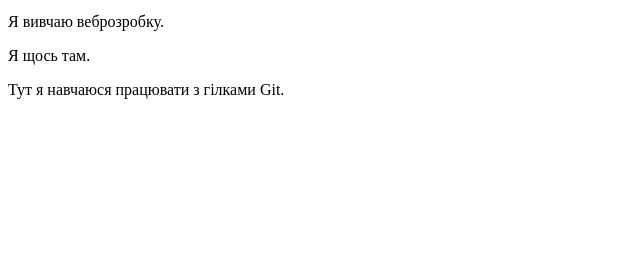
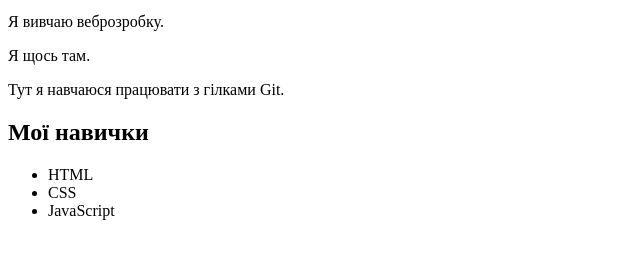
Before and after one commit to Ulyana-Tykhovskaya/my_first_website_p43, a plain HTML site: page index.html in a window 1280 px wide. Shown: the part 101-360 px from the top of the page, without its empty margins (0-640 px from the left). Drawn offline with Linux system fonts and the light colour scheme.

Commit message:
Add skills section

```diff
--- a/index.html
+++ b/index.html
@@ -7,12 +7,19 @@
   </head>
   <body>
     <h1>Мій тестовий сайт</h1>
-
     <p>Я нічого не вивчаю.</p>
     <p>Я вивчаю веброзробку.</p>
     <section>
       <p>Я щось там.</p>
       <p>Тут я навчаюся працювати з гілками Git.</p>
     </section>
+    <section>
+      <h2>Мої навички</h2>
+      <ul>
+        <li>HTML</li>
+        <li>CSS</li>
+        <li>JavaScript</li>
+      </ul>
+    </section>
   </body>
 </html>
```
